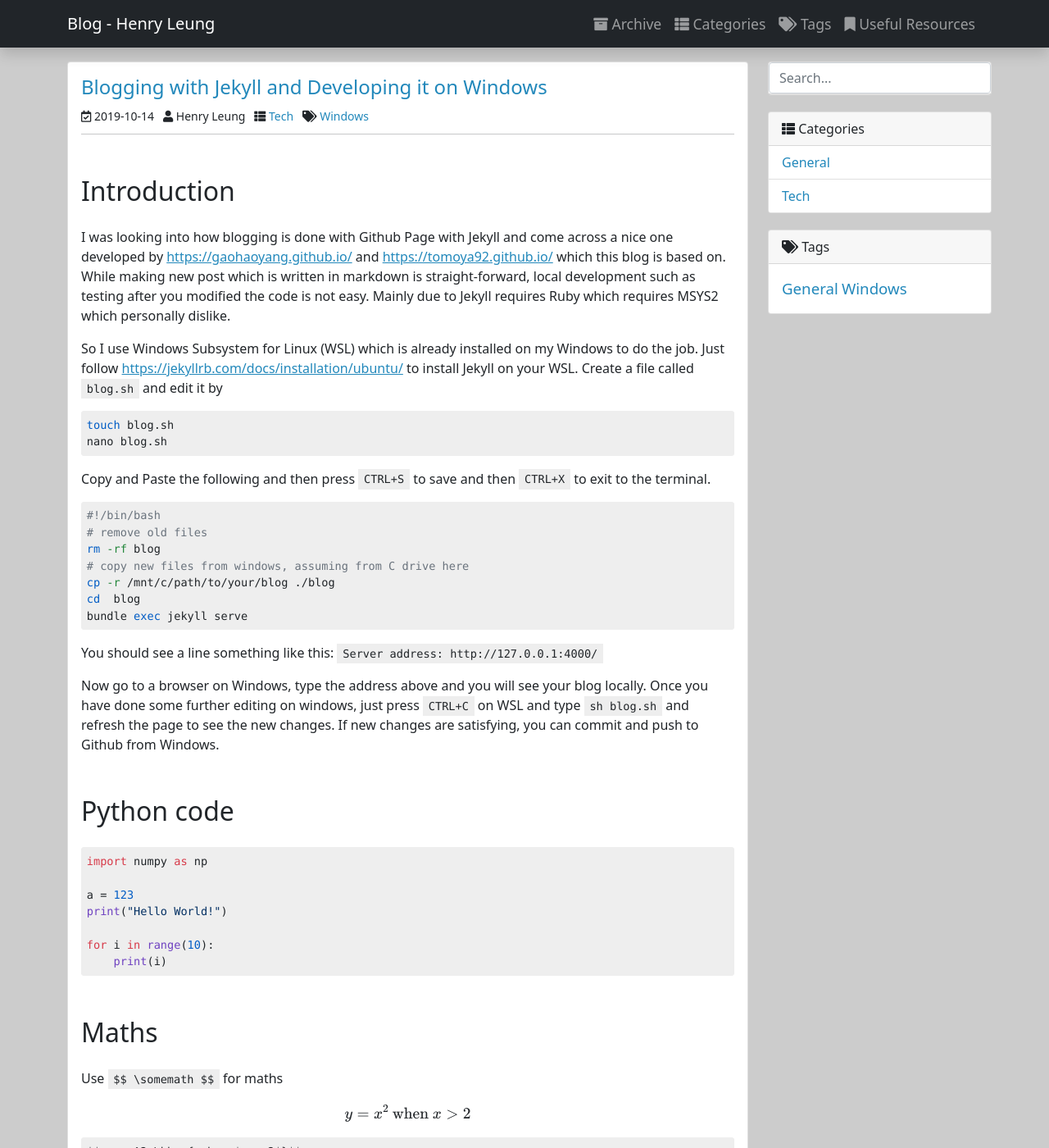
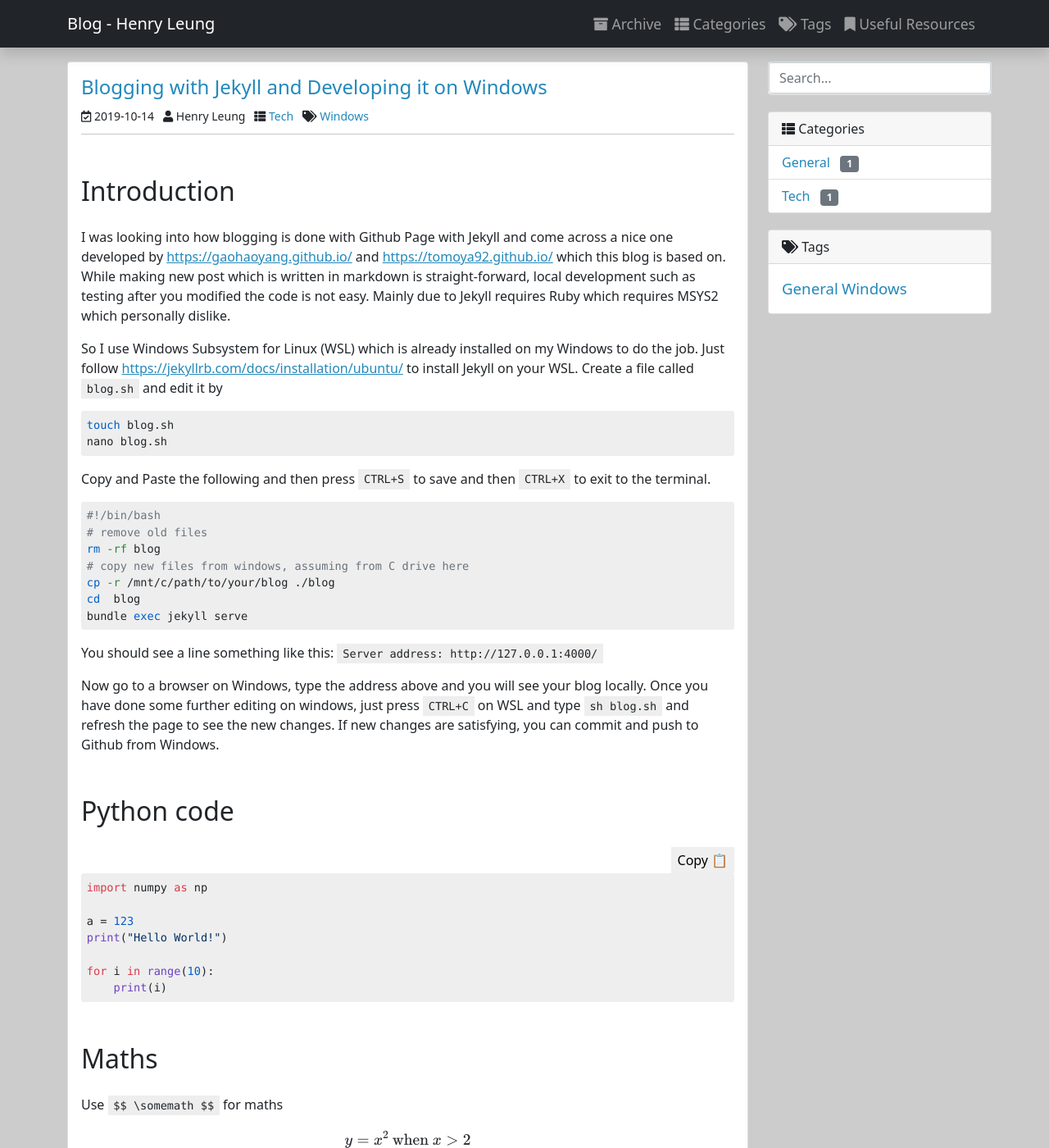
Before and after one commit to henrysky/blog, a Jekyll site: the page built from index.html, in a window 1280 px wide and 1400 px high. Shown: the whole window at 82% size. Built offline with Jekyll 4.4.1, drawn with Linux system fonts in a browser that asks for light colours; the list of posts is cut into pages by our own code.

Commit message:
test copy button

```diff
--- /dev/null
+++ b/_includes/codeHeader.html
@@ -0,0 +1,11 @@
+{%- assign filename = file -%}
+<div class="code-header{% unless copyable == false %} with-copy-button{% endunless %}{% if filename %} with-file-name{% endif %}">
+  {%- if filename -%}
+    <div class="code-file-name">
+      {{ filename }}
+    </div>
+  {%- endif -%}
+  {%- unless copyable == false -%}
+    <button class="copy-code-button" aria-label="Copy code to clipboard" type="button"></button>
+  {%- endunless -%}
+</div>
--- a/_layouts/default.html
+++ b/_layouts/default.html
@@ -17,6 +17,7 @@
     <script src="https://code.jquery.com/jquery-3.6.0.min.js" integrity="sha256-/xUj+3OJU5yExlq6GSYGSHk7tPXikynS7ogEvDej/m4=" crossorigin="anonymous"></script>
     <script src="https://cdn.jsdelivr.net/npm/bootstrap@5.0.2/dist/js/bootstrap.bundle.min.js" integrity="sha384-MrcW6ZMFYlzcLA8Nl+NtUVF0sA7MsXsP1UyJoMp4YLEuNSfAP+JcXn/tWtIaxVXM" crossorigin="anonymous"></script>
     <script src="{{ '/js/main.js' | prepend: site.baseurl }}"></script>
+    <script src="{{ '/js/copycode.js' | prepend: site.baseurl }}"></script>
 
     {% if site.google_analytics_id %}
     <!-- Global site tag (gtag.js) - Google Analytics -->
--- a/_layouts/post.html
+++ b/_layouts/post.html
@@ -1,6 +1,8 @@
 ---
 layout: default
 ---
+<script src="{{ '/js/copycode.js' | prepend: site.baseurl }}"></script>
+
 <div class="row">
     <div class="col-md-9" style="overflow-x: hidden;">
         <div class="card">
--- a/_sass/light.scss
+++ b/_sass/light.scss
@@ -429,3 +429,39 @@ blockquote {
 .navbar .navbar-nav .nav-link:hover::after {
   width: 100%;
 }
+
+.code-header {
+  display: flex;
+  justify-content: flex-end;
+}
+
+.copy-code-button {
+  display: grid;
+  grid-auto-flow: column;
+  align-items: center;
+  grid-column-gap: 4px;
+  border: none;
+  cursor: pointer;
+  font-size: 1rem;
+  padding: 4px 8px;
+
+  &::before {
+    content: "Copy";
+  }
+
+  &::after {
+    content: "📋";
+    display: block;
+  }
+
+  // This class will be toggled via JavaScript
+  &.copied {
+    &::before {
+      content: "Copied!";
+    }
+
+    &::after {
+      content: "✔️";
+    }
+  }
+}
--- a/index.html
+++ b/index.html
@@ -60,7 +60,7 @@ layout: default
             <a href="{{ site.baseurl }}/category/#{{category | first}}">
               {{category | first}}
             </a>&nbsp;
-            <span class="badge badge-secondary">{{category | last | size}}</span>
+            <span class="badge bg-secondary">{{category | last | size}}</span>
           </li>
         {% endfor %}
       </ul>
--- /dev/null
+++ b/js/copycode.js
@@ -0,0 +1,15 @@
+const mycodeBlocks = document.querySelectorAll('.code-header + .highlighter-rouge');
+const copyCodeButtons = document.querySelectorAll('.copy-code-button');
+
+copyCodeButtons.forEach((copyCodeButton, index) => {
+  const code = mycodeBlocks[index].innerText;
+
+  copyCodeButton.addEventListener('click', () => {
+    window.navigator.clipboard.writeText(code);
+    copyCodeButton.classList.add('copied');
+
+    setTimeout(() => {
+      copyCodeButton.classList.remove('copied');
+    }, 2000);
+  });
+});
```
Also changed, not shown: _posts/2019-10-14-blogging-with-Jekyll.md (+1 -0 lines).
